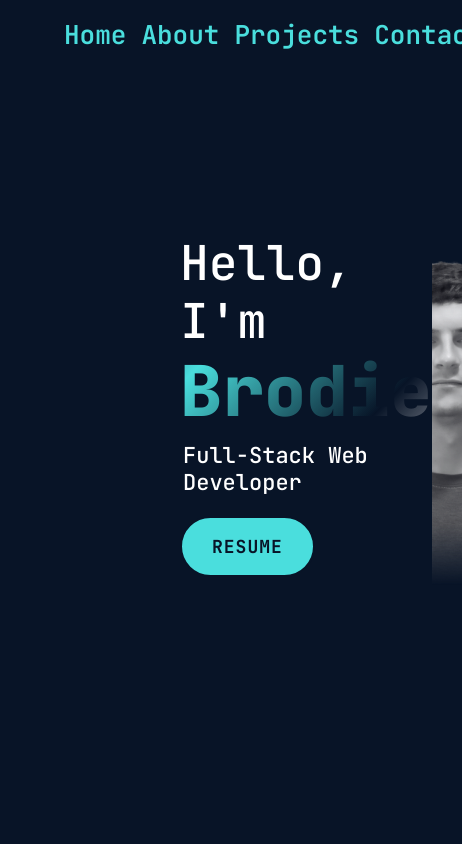
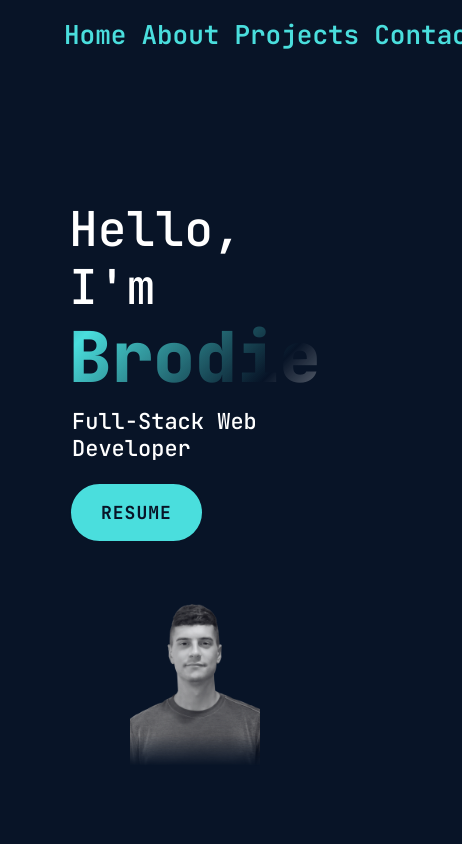
Before and after one commit to brodiekime21/portfolio, a React (Create React App) app: page / in a window 390 px wide. Shown: the top 844 px of the page, 462 px wide, since content can reach past the window. Built offline with nearby package versions, Linux system fonts and the light colour scheme.

Commit message:
media queries

```diff
--- a/src/index.css
+++ b/src/index.css
@@ -190,6 +190,16 @@ body {
   border: 2px solid #4adedd;
 }
 
+.black-and-white-pic {
+  height:350px;
+  width: 400px;
+  object-fit: cover;
+  object-position: top;
+  margin-top: 61px;
+  mask-image: linear-gradient(to bottom, rgba(0,0,0,1) 75%, rgba(0,0,0,0) 92.5%);
+  filter: contrast(115%) brightness(110%);
+}
+
 /* !!!ABOUT ME CSS STYLING!!!!!!!!!!!!!!!!!!!!!!!!!!!!!!!!!!!!!!!!!!!!!!!!!!!!!!!!!!!!!!!!!!!!!!!!!!!!!!!!!!!!!!!!!!!!!! */
 
 .boxes{
@@ -212,15 +222,7 @@ h1 {
   text-align: center;
 }
 
-.black-and-white-pic {
-  height:350px;
-  width: 400px;
-  object-fit: cover;
-  object-position: top;
-  margin-top: 61px;
-  mask-image: linear-gradient(to bottom, rgba(0,0,0,1) 75%, rgba(0,0,0,0) 92.5%);
-  filter: contrast(115%) brightness(110%);
-}
+
 
 .code-deployed-website-hyperlinks {
   width: 24px;
@@ -568,6 +570,15 @@ em {
 
 @media (max-width: 991px) {
 
+  .black-and-white-pic {
+    height:233.33px;
+    width: 266.66px;
+    object-fit: cover;
+    object-position: top;
+    margin-top: 61px;
+    mask-image: linear-gradient(to bottom, rgba(0,0,0,1) 75%, rgba(0,0,0,0) 92.5%);
+    filter: contrast(115%) brightness(110%);
+  }
 
 
 }
@@ -575,6 +586,35 @@ em {
 
 @media (max-width: 767px) {
 
+.home-container {
+  flex-direction: column;
+  padding: 0px;
+}
+
+.black-and-white-pic {
+  height:233.33px;
+  width: 266.66px;
+  object-fit: cover;
+  object-position: top;
+  margin-top: 61px;
+  mask-image: linear-gradient(to bottom, rgba(0,0,0,1) 75%, rgba(0,0,0,0) 92.5%);
+  filter: contrast(115%) brightness(110%);
+}
+
+}
+
+@media (max-width: 526px) {
 
 
-}
+
+  .black-and-white-pic {
+    height:175px;
+    width: 200px;
+    object-fit: cover;
+    object-position: top;
+    margin-top: 61px;
+    mask-image: linear-gradient(to bottom, rgba(0,0,0,1) 75%, rgba(0,0,0,0) 92.5%);
+    filter: contrast(115%) brightness(110%);
+  }
+
+  }
```
